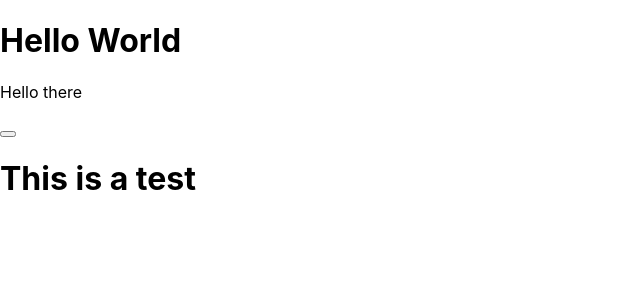
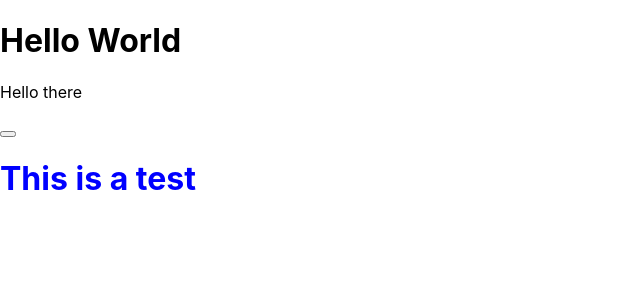
Before and after one commit to michael-mcmasters/Notecards, a React (Create React App) app: page / in a window 1280 px wide. Shown: the top 300 px of the page, without its empty margins (0-640 px from the left). Built offline with nearby package versions, Linux system fonts and the light colour scheme.

Commit message:
Create and import Card.css

```diff
--- a/src/components/Card.js
+++ b/src/components/Card.js
@@ -1,7 +1,8 @@
 import react from "react";
+import "../css/Card.css";
 
 export default function Card() {
   return (
-    <h1>This is a test</h1>
+    <h1 className="card">This is a test</h1>
   );
 }
--- /dev/null
+++ b/src/css/Card.css
@@ -0,0 +1,3 @@
+.card {
+  color: blue;
+}
```
